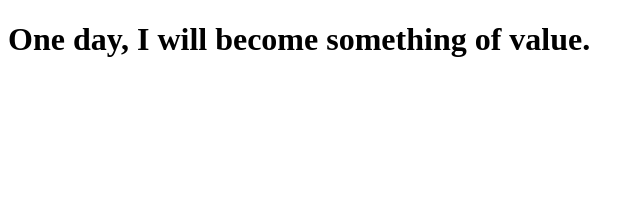
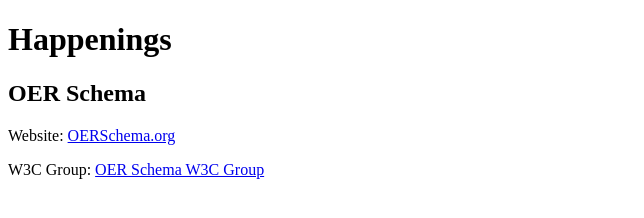
Before and after one commit to open-curriculum/open-curriculum.github.io, a plain HTML site: page index.html in a window 1280 px wide. Shown: the whole page, without its empty margins (0-644 px from the left). Drawn offline with Linux system fonts and the light colour scheme.

Commit message:
Update index.html

```diff
--- a/index.html
+++ b/index.html
@@ -3,7 +3,9 @@
 <title>Hello, world.</title>
 <body>
 
-<h1>One day, I will become something of value.</h1>
-
+<h1>Happenings</h1>
+<h2>OER Schema</h2>
+<p>Website: <a href="http://oerschema.org/">OERSchema.org</a></p>
+<p>W3C Group: <a href="https://www.w3.org/community/oerschema/">OER Schema W3C Group</a></p>
 </body>
 </html>
```
